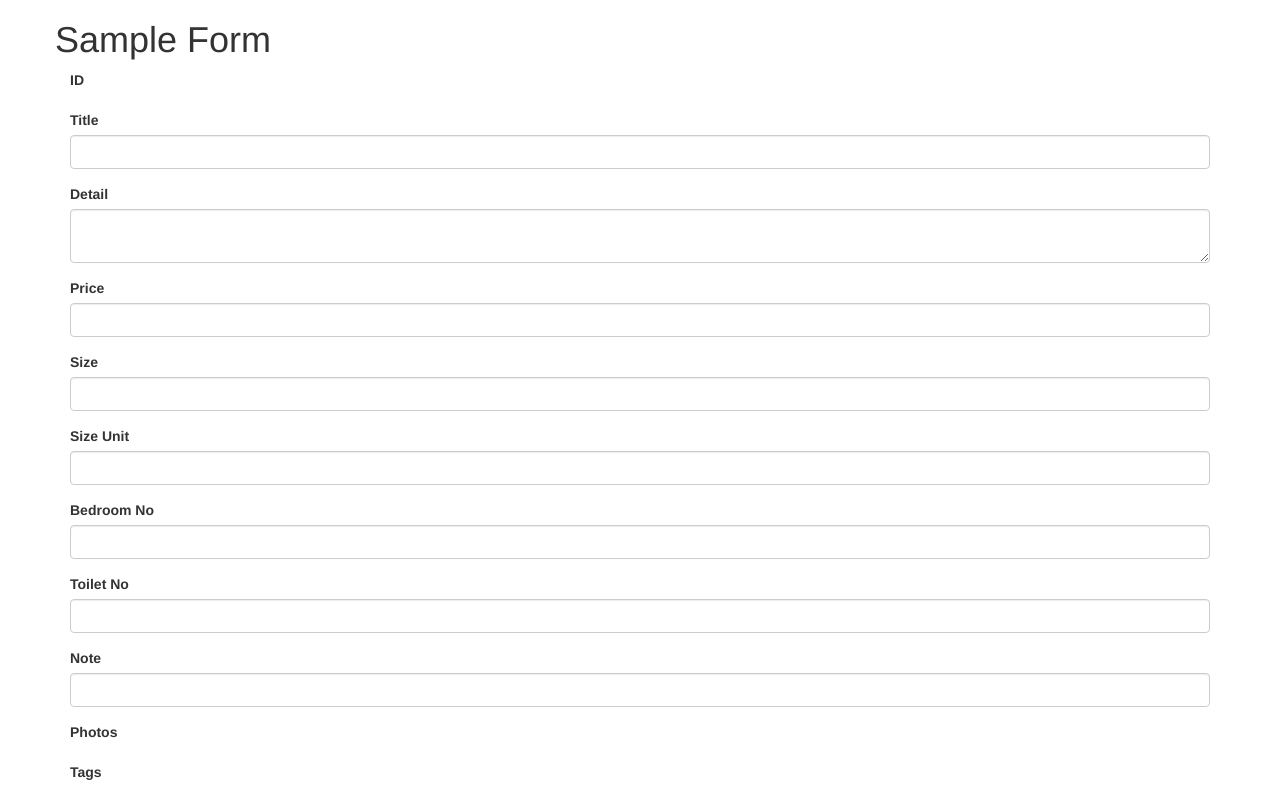
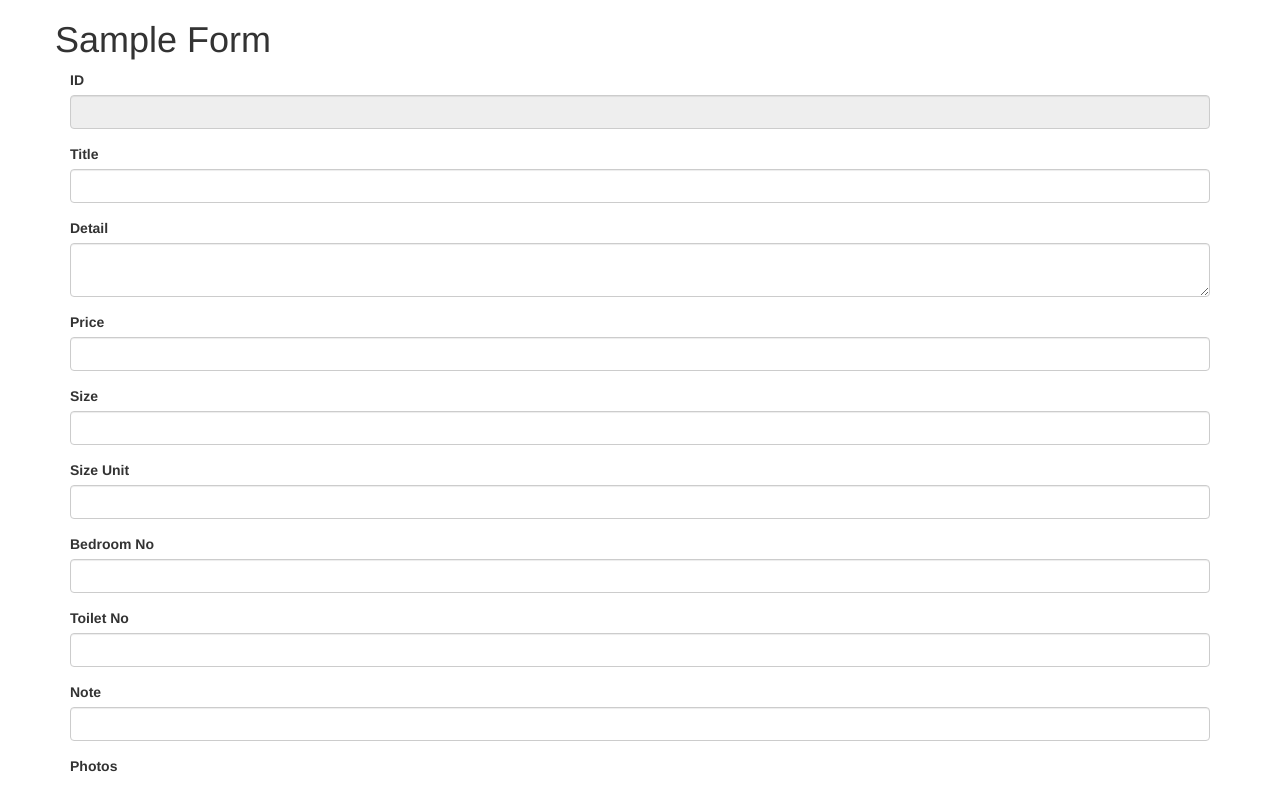
Before and after one commit to chonla/shelf, an Angular app: page / in a window 1280 px wide. Shown: the top 785 px of the page. Built offline with nearby package versions, Linux system fonts and the light colour scheme; a web font is replaced by a local one.

Commit message:
add auto field

```diff
--- a/src/app/components/autofield/autofield.component.html
+++ b/src/app/components/autofield/autofield.component.html
@@ -1,5 +1,6 @@
 <div class="form-group">
     <label [for]="field.name">{{field.name|fieldToLabel}}</label>
+    <input [name]="field.name" type="number" class="form-control" maxlength="10" *ngIf="field.type=='auto'" readonly>
     <input [name]="field.name" type="text" class="form-control" maxlength="64" *ngIf="field.type=='very_short_text'">
     <input [name]="field.name" type="text" class="form-control" maxlength="128" *ngIf="field.type=='short_text'">
     <input [name]="field.name" type="text" class="form-control" maxlength="256" *ngIf="field.type=='medium_text'">
```
